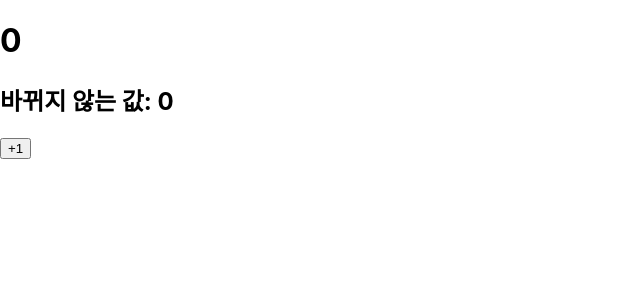
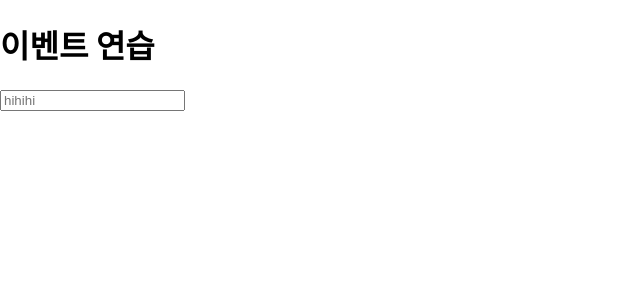
Before and after one commit to shimhaeun/React, a React (Create React App) app: page / in a window 1280 px wide. Shown: the top 300 px of the page, without its empty margins (0-640 px from the left). Built offline with nearby package versions, Linux system fonts and the light colour scheme.

Commit message:
eventpractice start

```diff
--- a/src/App.js
+++ b/src/App.js
@@ -1,7 +1,9 @@
 import Counter from "./Counter";
+import EventPractice from "./EventPractice";
+import Say from "./Say";
 
 const App = () => {
-  return <Counter />;
+  return <EventPractice />;
 };
 
 export default App;
--- a/src/Counter.js
+++ b/src/Counter.js
@@ -1,14 +1,10 @@
 import { Component } from "react";
 
 class Counter extends Component {
-  constructor(props) {
-    super(props);
-    // state의 초깃값 설정
-    this.state = {
-      number: 0,
-      fixedNumber: 0,
-    };
-  }
+  state = {
+    number: 0,
+    fixedNumber: 0,
+  };
   render() {
     const { number, fixedNumber } = this.state;
     return (
@@ -19,7 +15,15 @@ class Counter extends Component {
           // onClick을 통해 버튼이 클릭되었을 때 호출할 함수 지정
           onClick={() => {
             // this.setState를 사용하여 state에 새로운 값 넣을 수 있음
-            this.setState({ number: number + 1 });
+            this.setState((prevState) => {
+              return {
+                number: prevState.number + 1,
+              };
+            });
+            // 위 코드와 아래 코드 완전히 똑같은 기능
+            this.setState((prevState) => ({
+              number: prevState.number + 1,
+            }));
           }}
         >
           +1
--- /dev/null
+++ b/src/EventPractice.js
@@ -0,0 +1,20 @@
+import { Component } from "react";
+
+class EventPractice extends Component {
+  render() {
+    return (
+      <div>
+        <h1>이벤트 연습</h1>
+        <input
+          type="text"
+          name="message"
+          placeholder="hihihi"
+          onChange={(e) => {
+            console.log(e);
+          }}
+        />
+      </div>
+    );
+  }
+}
+export default EventPractice;
--- a/src/Say.js
+++ b/src/Say.js
@@ -4,6 +4,8 @@ const Say = () => {
   const [message, setMessage] = useState("");
   const onClickEnter = () => setMessage("안녕하세요!");
   const onClickLeave = () => setMessage("안녕히 가세요!");
+
+  const [color, setColor] = useState;
 
   return (
     <div>
```
